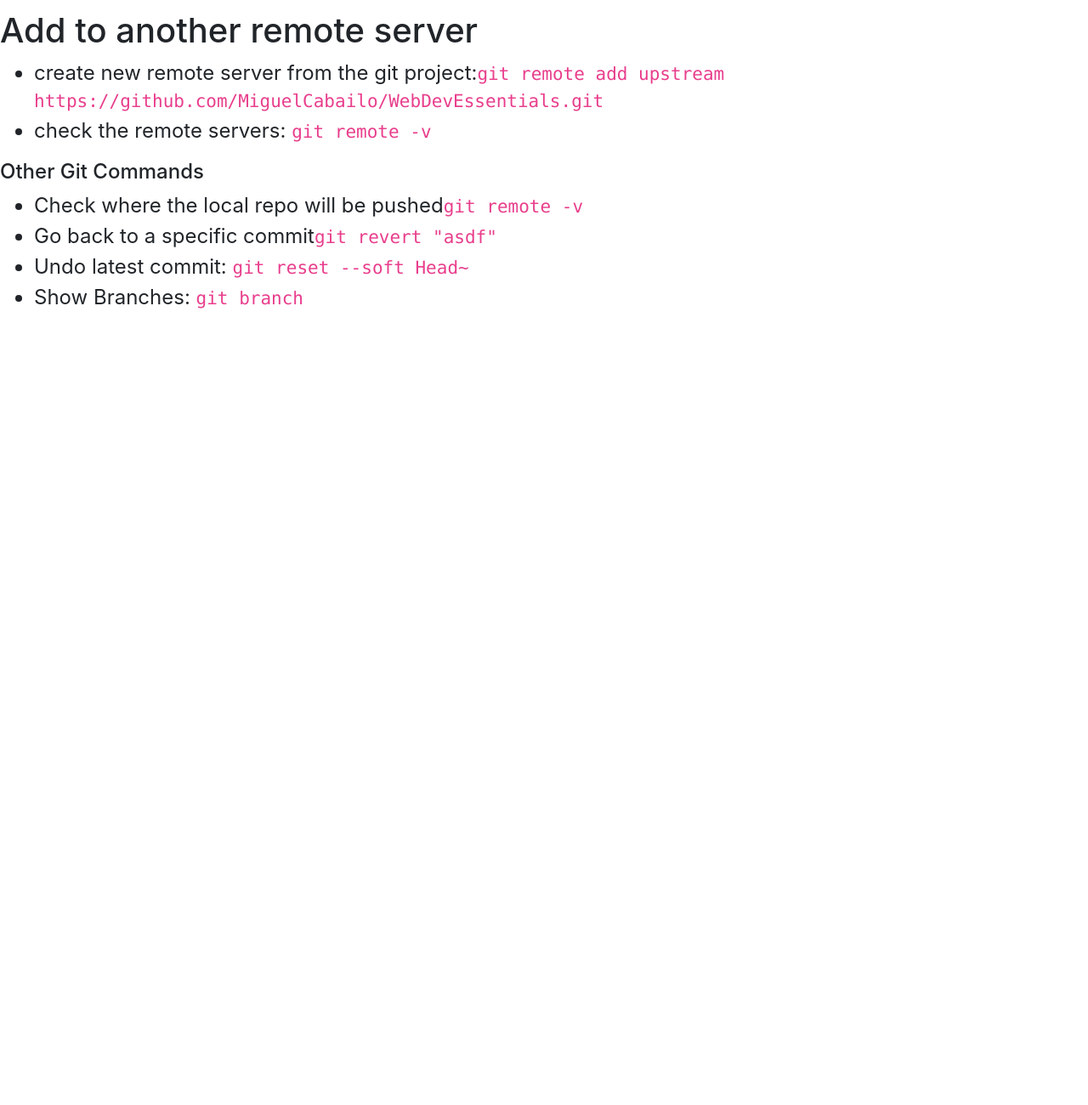
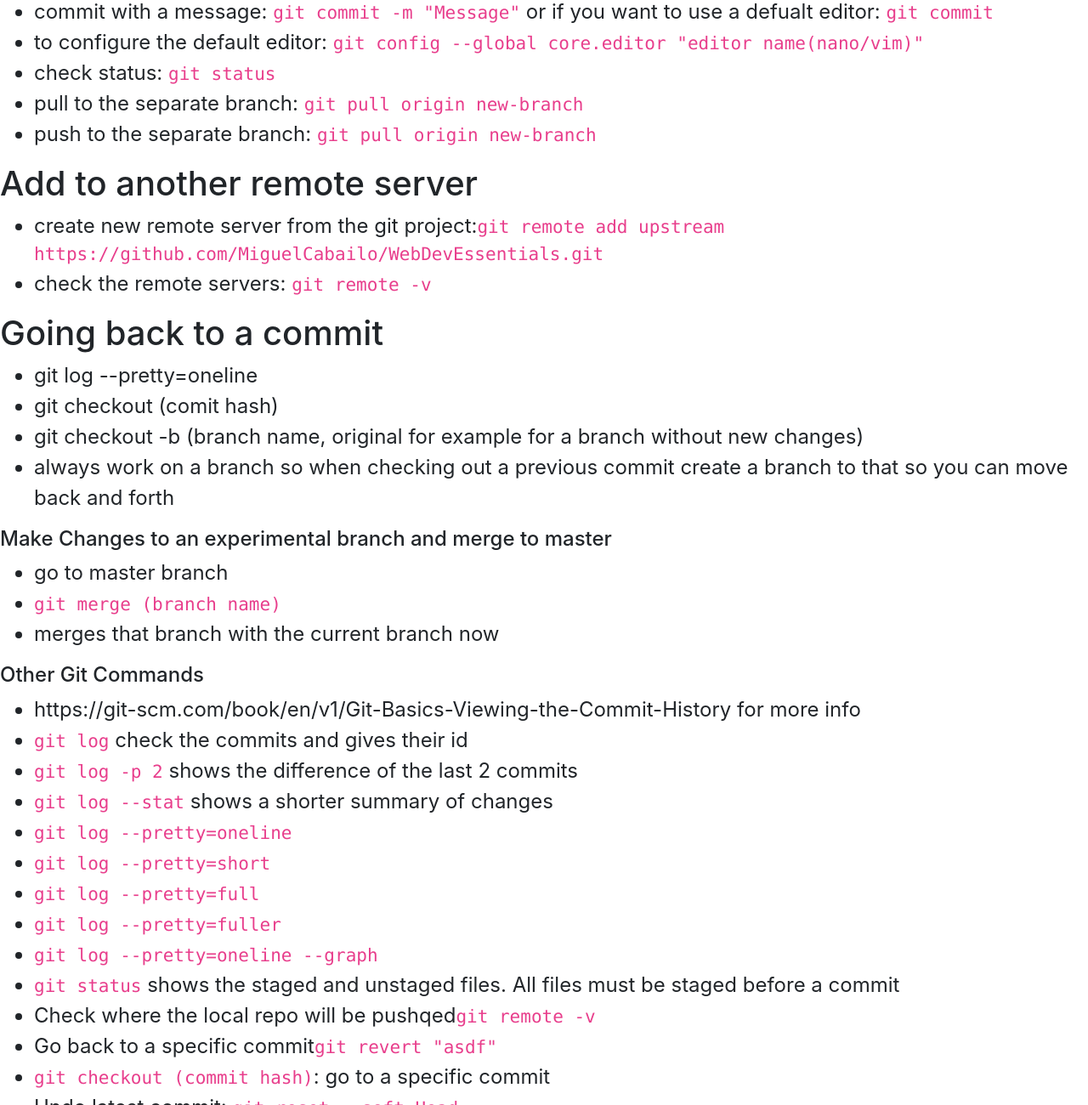
Before and after one commit to MiguelCabailo/WebDevEssentials, a website: page public/Lesson10.html in a window 1280 px wide. Shown: the part 1500-2800 px from the top of the page at 85% size. Before the commit the page ends 1884 px from the top, so only its background shows below. Drawn offline with nearby package versions, Linux system fonts and the light colour scheme.

Commit message:
modified git html and added a picture in the folder yet to be put in the document

```diff
--- a/public/Lesson10.html
+++ b/public/Lesson10.html
@@ -11,6 +11,9 @@
 </head>
 
 <body>
+    <h1>Setting Git ast the integrated terminal in VSC</h1>
+    <p>on the "open user settings" paste "terminal.integrated.shell.windows": "C:\\Program Files\\Git\\bin\\bash.exe"</p>
+
     <h1>Version Control/Git</h1>
     <ul>
         <li>saves the state of code at different times and allows the user to go back to that "commit"</li>
@@ -24,6 +27,7 @@
                 <li>branch is working on a new feature</li>
                 <li>merge if the branch is approved</li>
             </ul>
+            <li>3 buckets in git: unstaged/staged/commited</li>
         </li>
 
     </ul>
@@ -51,9 +55,14 @@
 
     <h1>Making additional Commits</h1>
         <ul>
+            <li><code>git status</code> checks what files have been modified</li>
+
             <li>add the files to be staged <code>git add . or -A</code>.</li>
+
             <li>commit files with a message <code>git commit -m "your message"</code></li>
+
             <li>make a pull request first <code>git pull origin master</code></li>
+
             <li>make a push request <code>git push origin master</code></li>
         </ul>
 
@@ -83,12 +92,48 @@
             <li>create new remote server from the git project:<code>git remote add upstream https://github.com/MiguelCabailo/WebDevEssentials.git</code></li>
             <li>check the remote servers: <code>git remote -v</code></li>
         </ul>
+
+    <h1>Going back to a commit</h1>
+        <ul>
+            <li>git log --pretty=oneline</li>
+            <li>git checkout (comit hash)</li>
+            <li>git checkout -b (branch name, original for example for a branch without new changes)</li>
+            <li>always work on a branch so when checking out a previous commit create a branch to that so you can move back and forth</li>
+        </ul>
+
+    <h4>Make Changes to an experimental branch and merge to master</h4>
+    <ul>
+        <li>go to master branch</li>
+        <li><code>git merge (branch name)</code></li>
+        <li>merges that branch with the current branch now</li>
+    </ul>
+
     <h4>Other Git Commands</h4>
     <ul>
-        <li>Check where the local repo will be pushed<code>git remote -v</code></li>
+        <li><a>https://git-scm.com/book/en/v1/Git-Basics-Viewing-the-Commit-History</a> for more info</li>
+        <li><code>git log</code> check the commits and gives their id</li>
+        <li><code>git log -p 2</code> shows the difference of the last 2 commits</li>
+        <li><code>git log --stat</code> shows a shorter summary of changes</li>
+        <li><code>git log --pretty=oneline</code></li>
+        <li><code>git log --pretty=short</code></li>
+        <li><code>git log --pretty=full</code></li>
+        <li><code>git log --pretty=fuller</code></li>
+        <li><code>git log --pretty=oneline --graph</code></li>
+
+
+        <li><code>git status</code> shows the staged and unstaged files. All files must be staged before a commit</li>
+
+        <li>Check where the local repo will be pushqed<code>git remote -v</code></li>
+
         <li>Go back to a specific commit<code>git revert "asdf"</code></li>
+        <li><code>git checkout (commit hash)</code>: go to a specific commit</li>
+
         <li>Undo latest commit: <code>git reset --soft Head~</code></li>
+
         <li>Show Branches: <code>git branch</code></li>
+        <li><code>git branch (branch name)</code> creates a branch from the current checkout, have to change checkout to work on it</li>
+
+        <li><code>git reset HEAD file</code> to unstage a file</li>
     </ul>
 
 </body>
```
Also changed, not shown: public/images/GitStatus.PNG (added).
